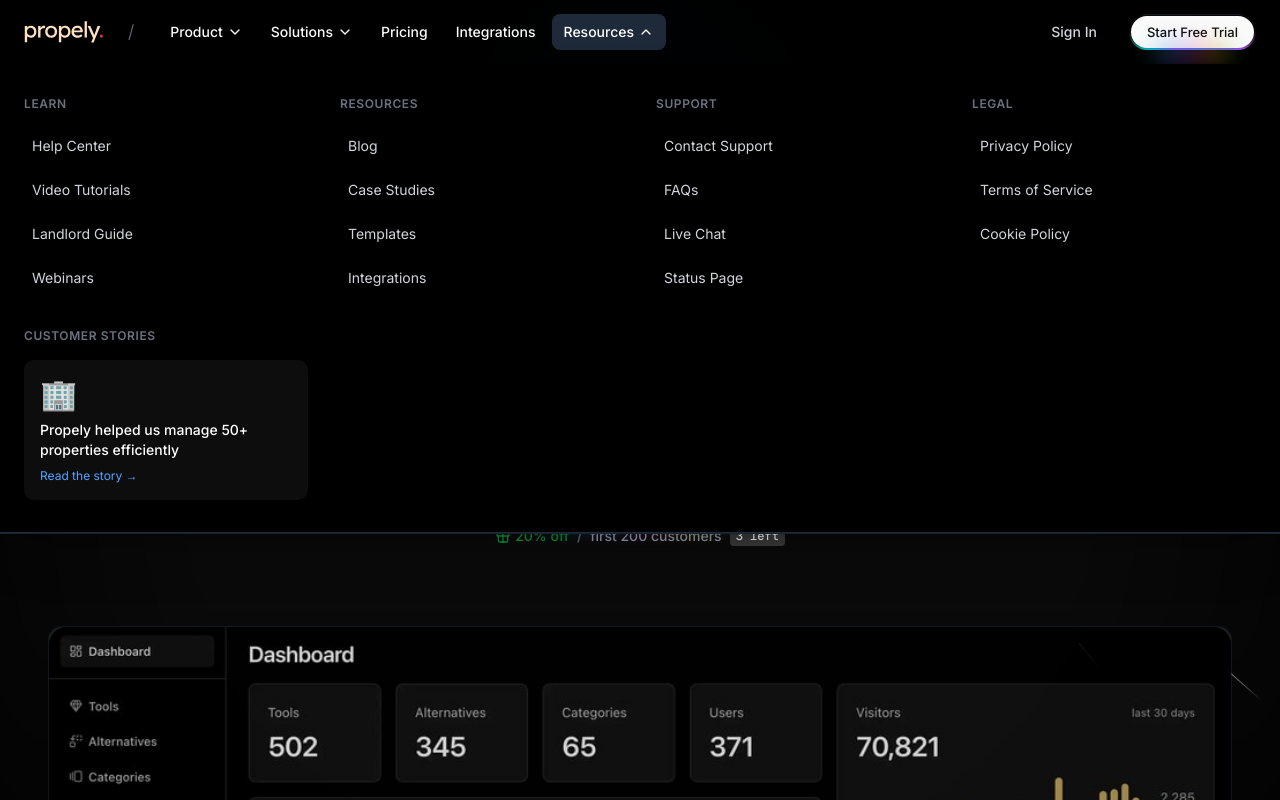
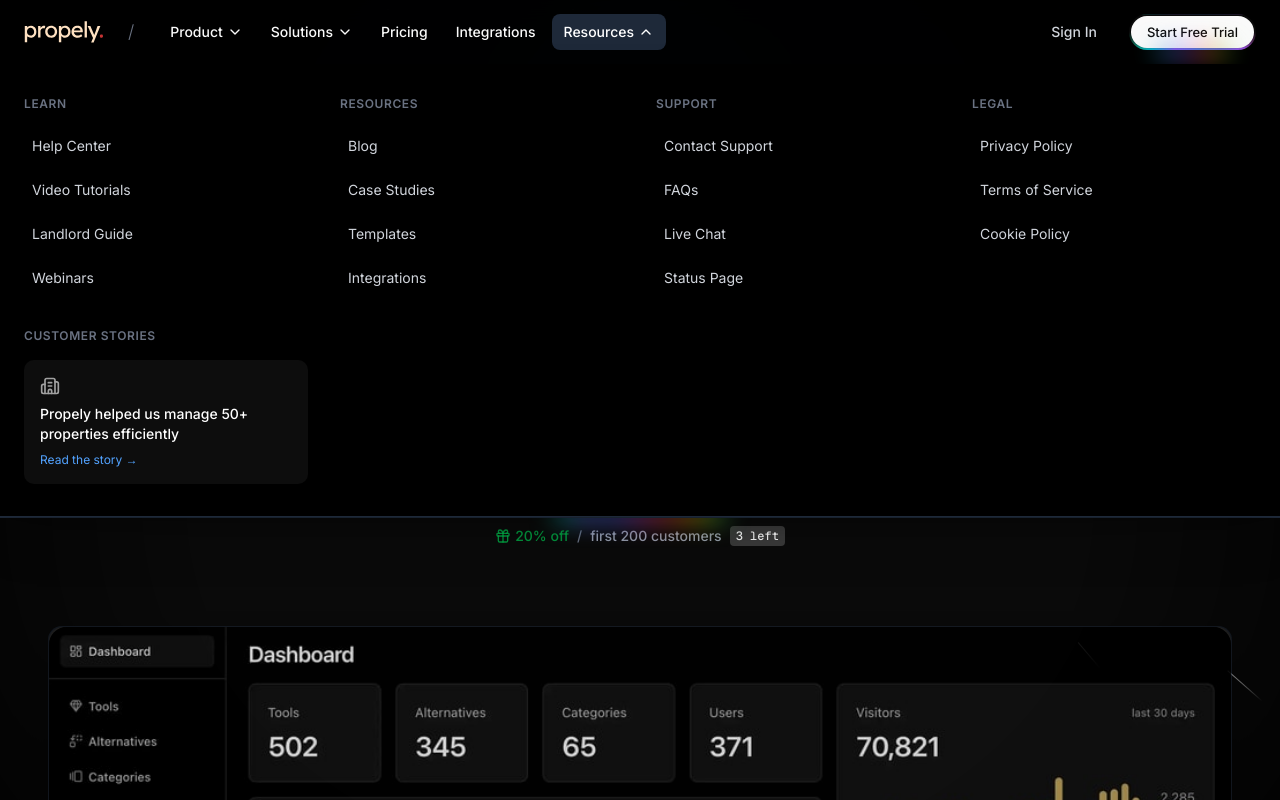
Before and after one commit to king-sws/property-management-platform, a Next.js app: page / in a window 1280 px wide. Both pictures are taken after a click on the button "Resources". Shown: the top 800 px of the page. Built offline with nearby package versions, Linux system fonts and the light colour scheme.

Commit message:
Propely v1.3.5

```diff
--- a/components/landing/LandingNavbar.tsx
+++ b/components/landing/LandingNavbar.tsx
@@ -15,7 +15,7 @@
 }
 
 interface CustomerStoryItem {
-  logo: string;
+  logo: React.ReactNode;
   quote: string;
   cta: string;
   href: string;
@@ -143,7 +143,7 @@
   ],
   'CUSTOMER STORIES': [
     {
-      logo: '🏢',
+      logo: <Building2 className="w-5 h-5 text-muted-foreground" />,
       quote: 'Propely helped us manage 50+ properties efficiently',
       cta: 'Read the story →',
       href: '/case-studies/1'
```
